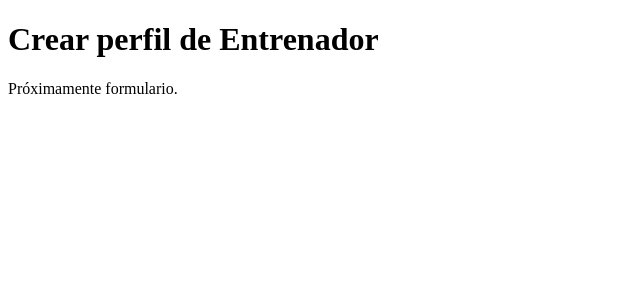
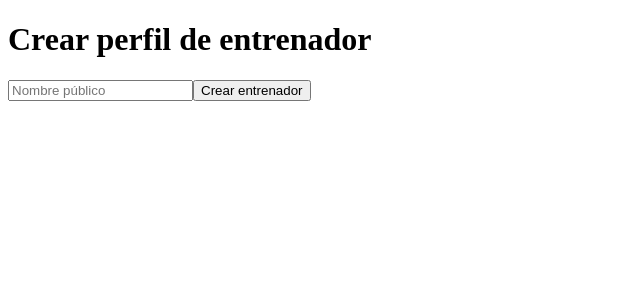
Before and after one commit to juanmendia/playrid, a Next.js app: page /coach/create in a window 1280 px wide. Shown: the top 300 px of the page, without its empty margins (0-640 px from the left). Built offline with nearby package versions, Linux system fonts and the light colour scheme.

Commit message:
Fix coach create page Supabase client

```diff
--- a/src/app/coach/create/page.tsx
+++ b/src/app/coach/create/page.tsx
@@ -1,8 +1,71 @@
+"use client";
+
+import { useState } from "react";
+import { useRouter } from "next/navigation";
+import { supabase } from "@/app/lib/supabase";
+
 export default function CreateCoach() {
+  const router = useRouter();
+  const [nickname, setNickname] = useState("");
+  const [loading, setLoading] = useState(false);
+  const [errorMsg, setErrorMsg] = useState("");
+
+  const handleSubmit = async (e: React.FormEvent) => {
+    e.preventDefault();
+    setLoading(true);
+    setErrorMsg("");
+
+    // 1️⃣ Usuario logueado
+    const {
+      data: { user },
+      error: userError,
+    } = await supabase.auth.getUser();
+
+    if (userError || !user) {
+      setErrorMsg("No hay sesión activa");
+      setLoading(false);
+      return;
+    }
+
+    // 2️⃣ Insertar entrenador
+    const { error } = await supabase.from("coaches").insert({
+      profile_id: user.id,
+      nickname,
+    });
+
+    if (error) {
+      setErrorMsg(error.message);
+      setLoading(false);
+      return;
+    }
+
+    // 3️⃣ Redirigir
+    router.push("/coach");
+  };
+
   return (
-    <div className="p-10">
-      <h1 className="text-2xl font-bold">Crear perfil de Entrenador</h1>
-      <p>Próximamente formulario.</p>
+    <div className="p-10 space-y-4 max-w-md mx-auto">
+      <h1 className="text-2xl font-bold">Crear perfil de entrenador</h1>
+
+      {errorMsg && <p className="text-red-600">{errorMsg}</p>}
+
+      <form onSubmit={handleSubmit} className="space-y-3">
+        <input
+          className="border w-full px-3 py-2"
+          placeholder="Nombre público"
+          value={nickname}
+          onChange={(e) => setNickname(e.target.value)}
+          required
+        />
+
+        <button
+          type="submit"
+          disabled={loading}
+          className="w-full bg-black text-white py-2 rounded"
+        >
+          {loading ? "Creando..." : "Crear entrenador"}
+        </button>
+      </form>
     </div>
   );
 }
```
